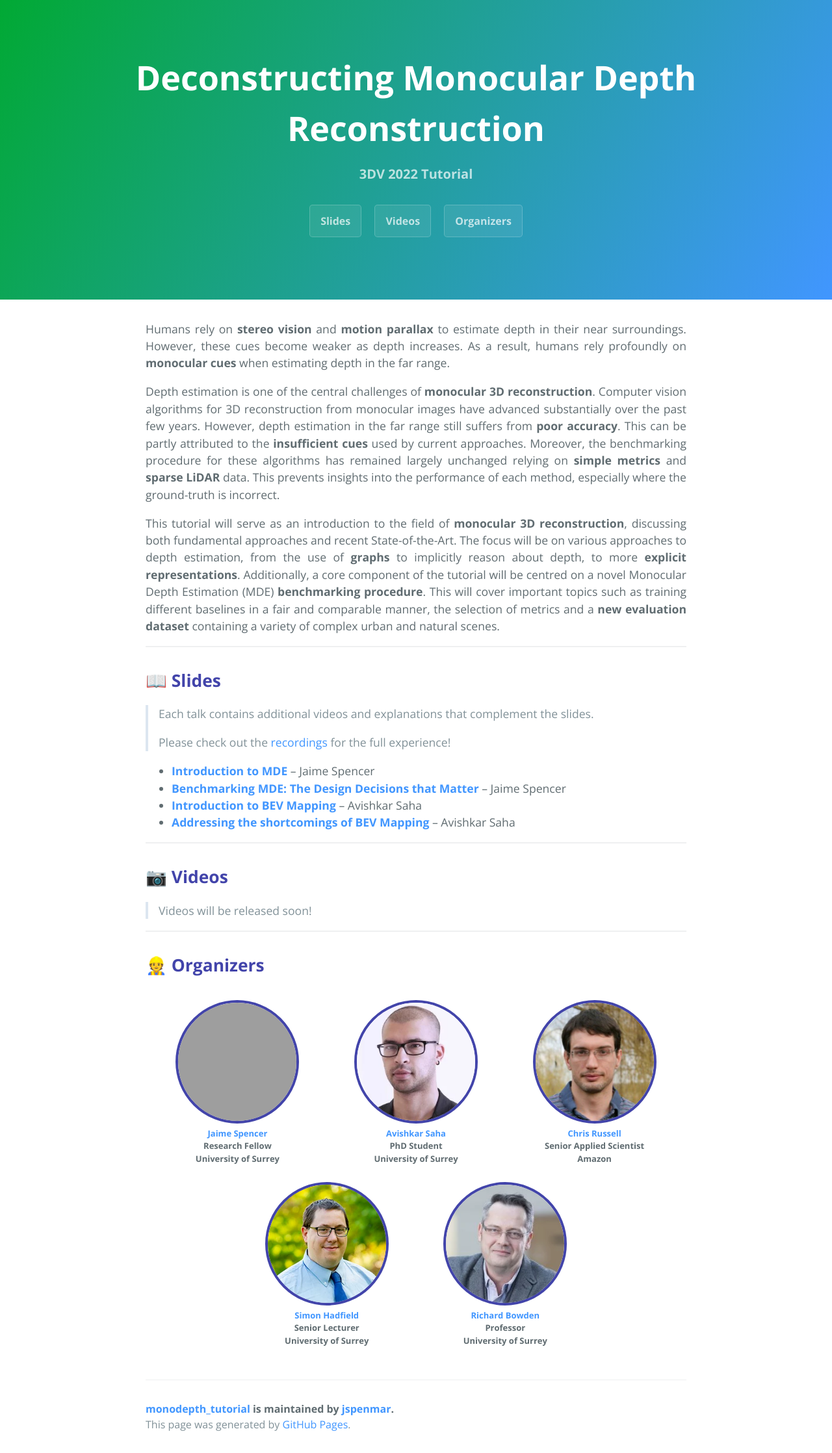
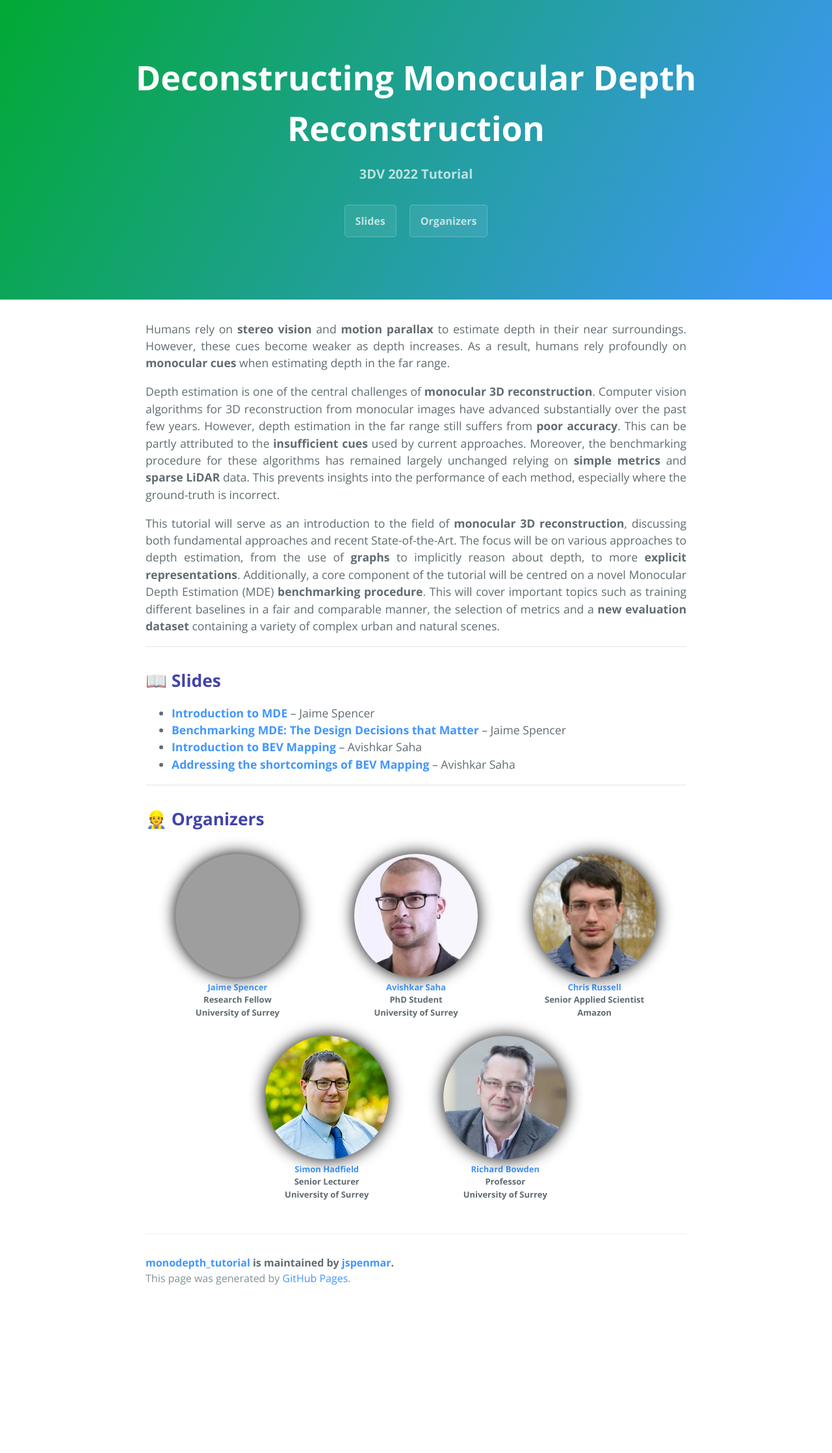
Before and after one commit to jspenmar/monodepth_tutorial, a Jekyll site: the page built from index.md, in a window 1280 px wide. Shown: the whole page at 65% size. Built offline with Jekyll 4.4.1, drawn with Linux system fonts in a browser that asks for light colours; emoji names are drawn with the system emoji font; after the commit the page ends 2011 px from its top, so only the background shows below that; grey boxes are pictures that could not be loaded.

Commit message:
remove refs to videos and update organizer images

```diff
--- a/_layouts/default.html
+++ b/_layouts/default.html
@@ -28,7 +28,7 @@
       {% endif %}
 
       <a href="#slides" class="btn" target="_self">Slides</a>
-      <a href="#videos" class="btn" target="_self">Videos</a>
+<!--      <a href="#videos" class="btn" target="_self">Videos</a>-->
       <a href="#organizers" class="btn" target="_self">Organizers</a>
     </header>
 
--- a/assets/css/style.scss
+++ b/assets/css/style.scss
@@ -32,5 +32,6 @@ a {
   height:190px;
   object-fit:cover;
   border-radius:50%;
-  border: 4px solid $section-headings-color;
+  filter: drop-shadow(0 0 0.75rem #000000);
+  //border: 4px solid $section-headings-color;
 }
--- a/index.md
+++ b/index.md
@@ -22,20 +22,10 @@ This will cover important topics such as training different baselines in a fair
 
 ## :open_book: **Slides** {#slides}
 
-> Each talk contains additional videos and explanations that complement the slides.
->
-> Please check out the [recordings](#videos) for the full experience!
-
 - [**Introduction to MDE**](./assets/slides/Introduction_MDE.pdf) -- Jaime Spencer
 - [**Benchmarking MDE: The Design Decisions that Matter**](./assets/slides/Benchmarking_MDE.pdf) -- Jaime Spencer
 - [**Introduction to BEV Mapping**](./assets/slides/Introduction_BEV.pdf) -- Avishkar Saha
 - [**Addressing the shortcomings of BEV Mapping**](./assets/slides/Shortcomings_BEV.pdf) -- Avishkar Saha
-
----
-
-## :camera: **Videos** {#videos}
-
-> Videos will be released soon!
 
 ---
 
```
